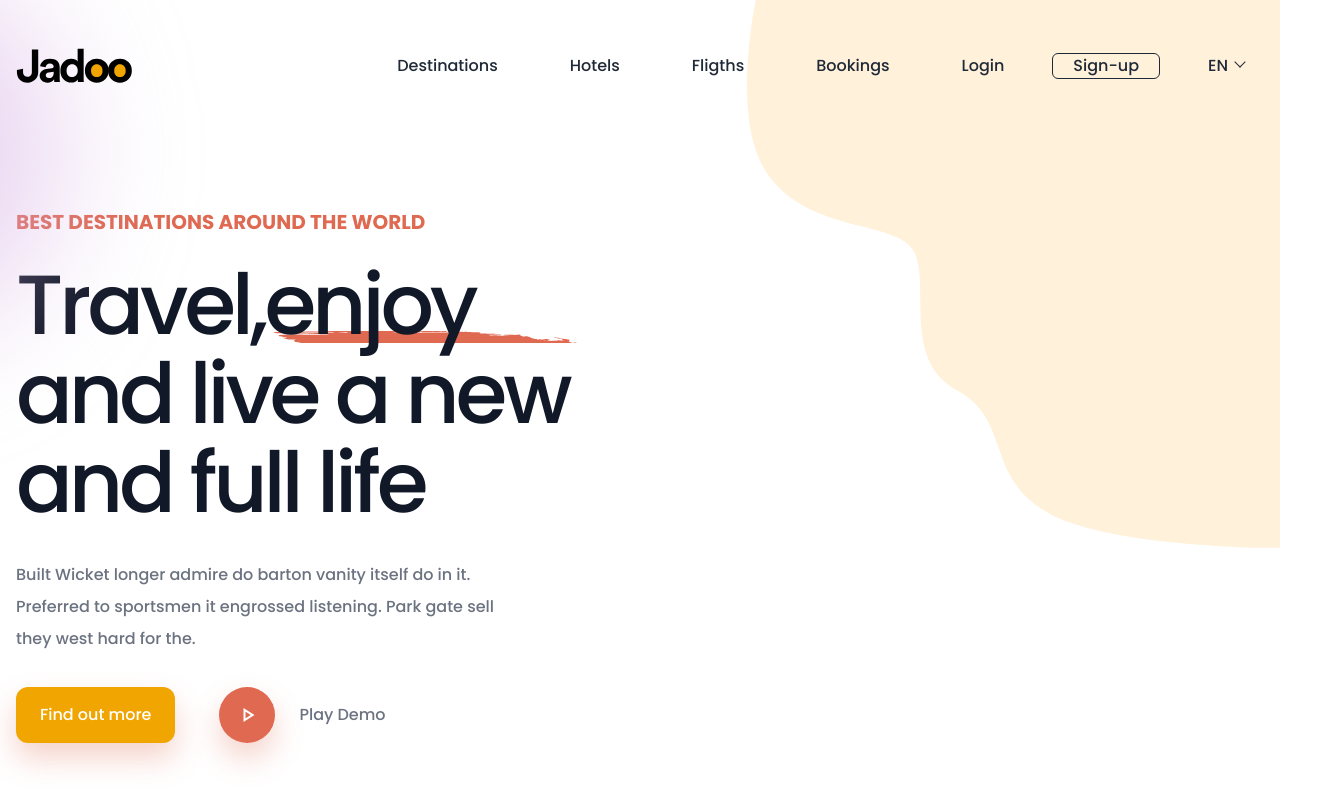
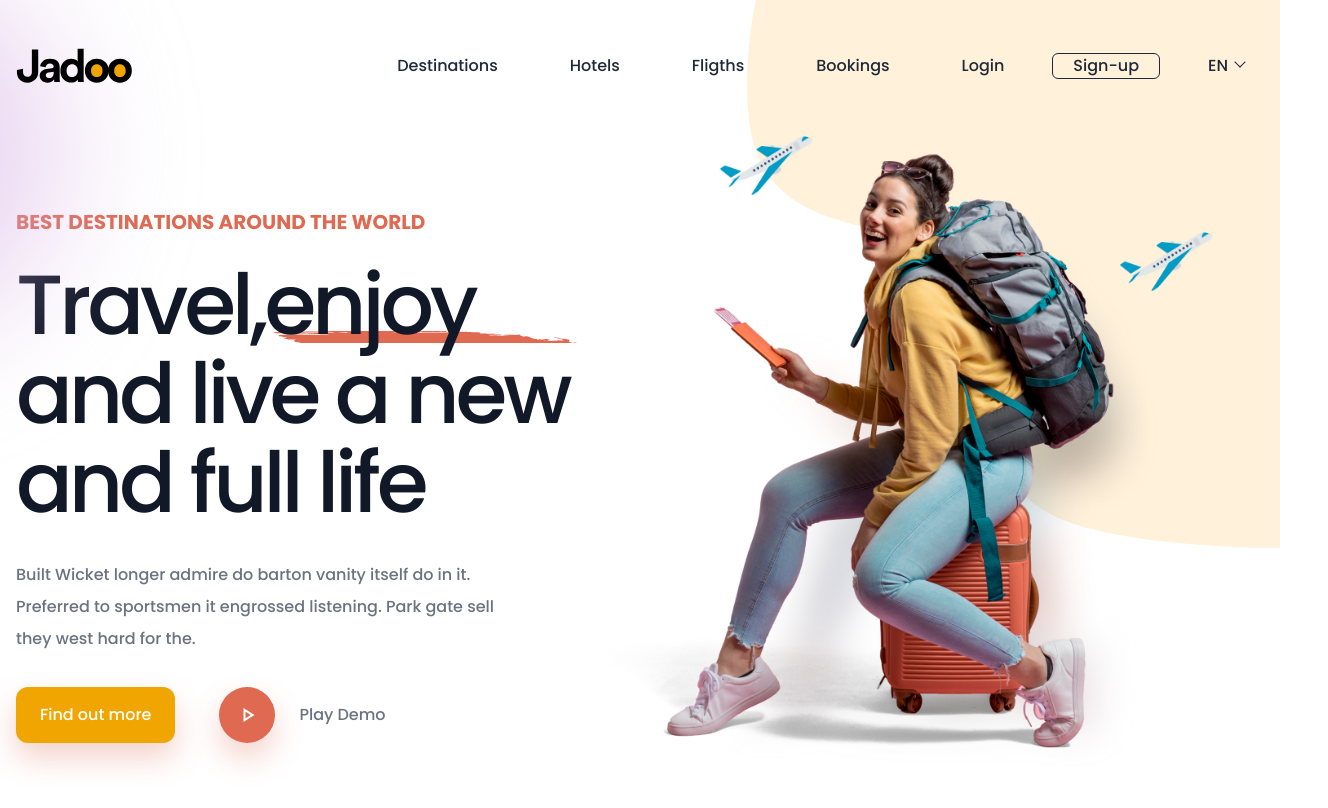
Before and after one commit to Kukuh2307/Nextjs-Jadoo, a Next.js app: page / in a window 1280 px wide. Shown: the top 808 px of the page, 1328 px wide, since content can reach past the window. Built offline with nearby package versions, Linux system fonts and the light colour scheme; a web font is replaced by a local one.

Commit message:
menambahkan bagian kanan hero section

```diff
--- a/src/pages/index.tsx
+++ b/src/pages/index.tsx
@@ -1,8 +1,13 @@
 import Head from "next/head";
 import Header from "../components/Header";
+
+// hero section
 import Accent1 from "../images/decor-intersect-1.svg";
 import Decortext from "../images/text-decor-hero.svg";
 import Link from "next/link";
+import Image from "next/image";
+import Plane from "../../public/images/plane.png";
+import Traveler from "../../public/images/hero_traveller-1.png";
 
 export default function Home() {
   return (
@@ -55,11 +60,29 @@ export default function Home() {
                 {/* bagian bottom play demo */}
                 <button className="flex items-center">
                   <span className="mr-6 bg-accent-2 text-white inline-flex items-center justify-center px-4 py-4 rounded-full shadow-custom-1">
-                  <span class="material-symbols-outlined">play_arrow</span>
+                  <span className="material-symbols-outlined">play_arrow</span>
                   </span>
                   <span className="text-gray-500">Play Demo</span>
                 </button>
               </div>
+            </div>
+
+            {/* kanan */}
+            <div className="w-6/12 pt-24 relative">
+              <div className="absolute w-[137px] h-[95px] z-30">
+                {/* pesawat 1 */}
+                <Image alt="plane" layout="responsive" src={Plane} priority className="max-w-md relative left-[60px]"/>
+              </div>
+              {/* pesawat 2 */}
+              <div className="absolute w-[137px] h-[95px] z-10">
+                <Image alt="plane" layout="responsive" src={Plane} priority className="max-w-md relative left-[460px] -bottom-24"/>
+              </div>
+              {/* traveller */}
+              <div className="relative z-20 transform translate-x-16">
+              <Image alt="plane" layout="responsive" src={Traveler} priority className="max-w-2xl relative -left-40 -bottom-14"/>
+              </div>
+
+              {/* 01.45.09 */}
             </div>
           </div>
         </div>
```
Also changed, not shown: public/images/hero_traveller-1.png (renamed from public/images/hero_raveller-1.png).
